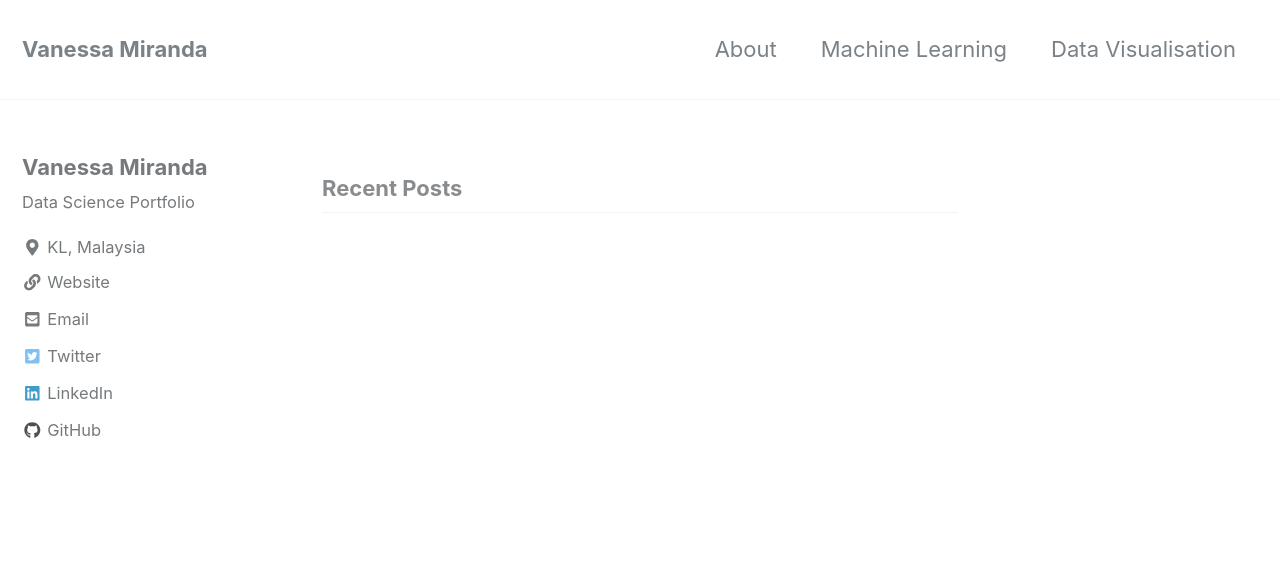
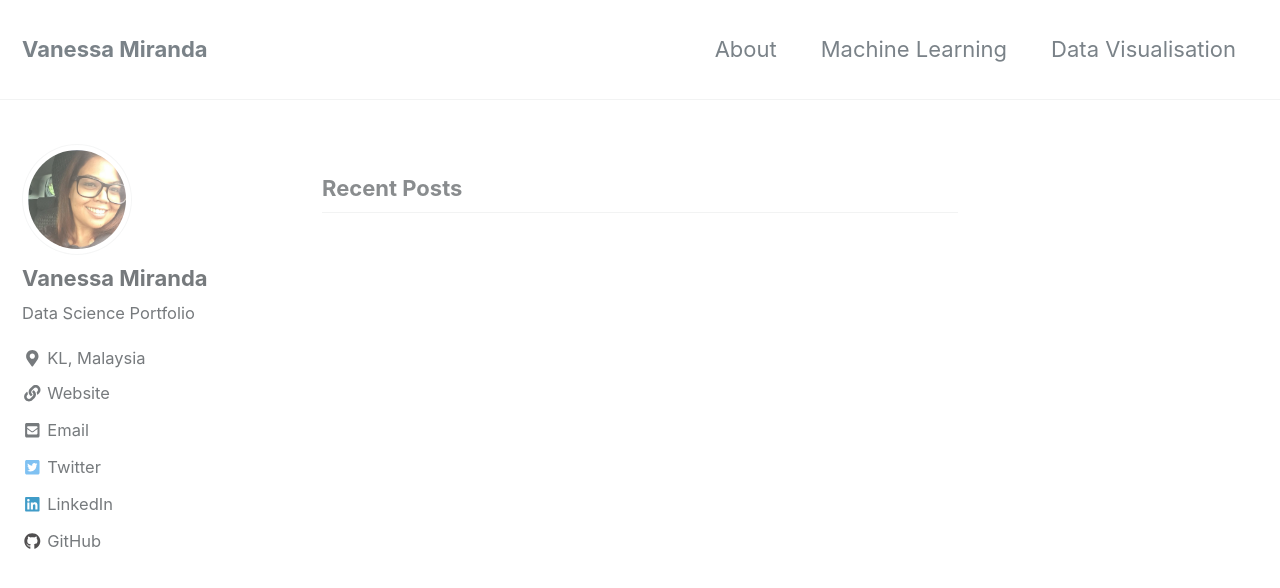
Before and after one commit to vanessamiranda/vanessamiranda.github.io, a Jekyll site: the page built from index.html, in a window 1280 px wide and 900 px high. Shown: the top 588 px of the window. Built offline with Jekyll 4.4.1, drawn with Linux system fonts in a browser that asks for light colours; nearby versions of some CDN libraries; the list of posts is cut into pages by our own code.

Commit message:
update homepage

```diff
--- a/_config.yml
+++ b/_config.yml
@@ -85,7 +85,7 @@
 # Site Author
 author:
   name             : "Vanessa Miranda"
-  avatar           : # path of avatar image, e.g. "/assets/images/bio-photo.jpg"
+  avatar           : "/images/Vanessa.JPG"
   bio              : "Data Science Portfolio"
   location         : "KL, Malaysia"
   email            : "vanessamiranda0@gmail.com"
```
